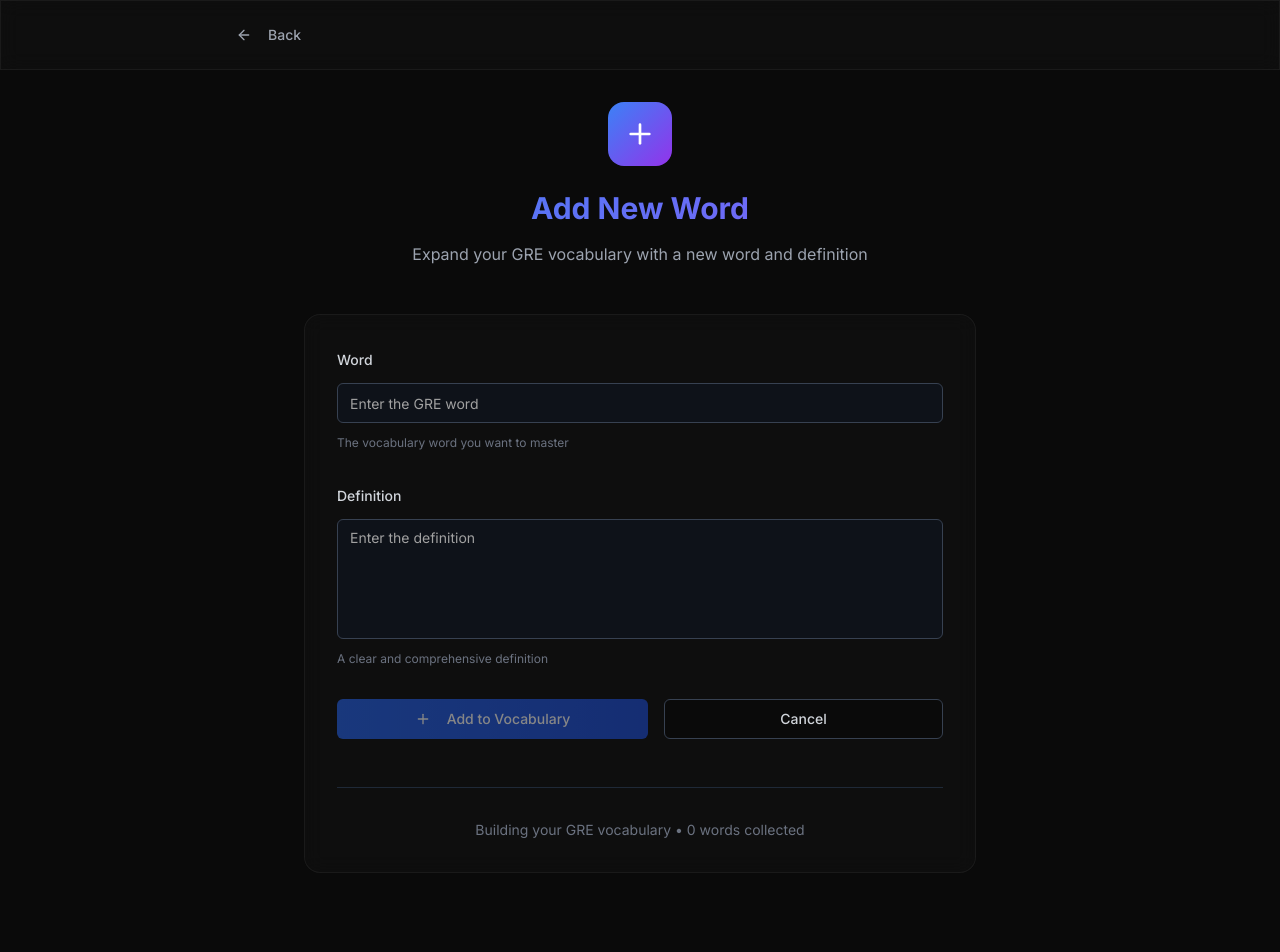
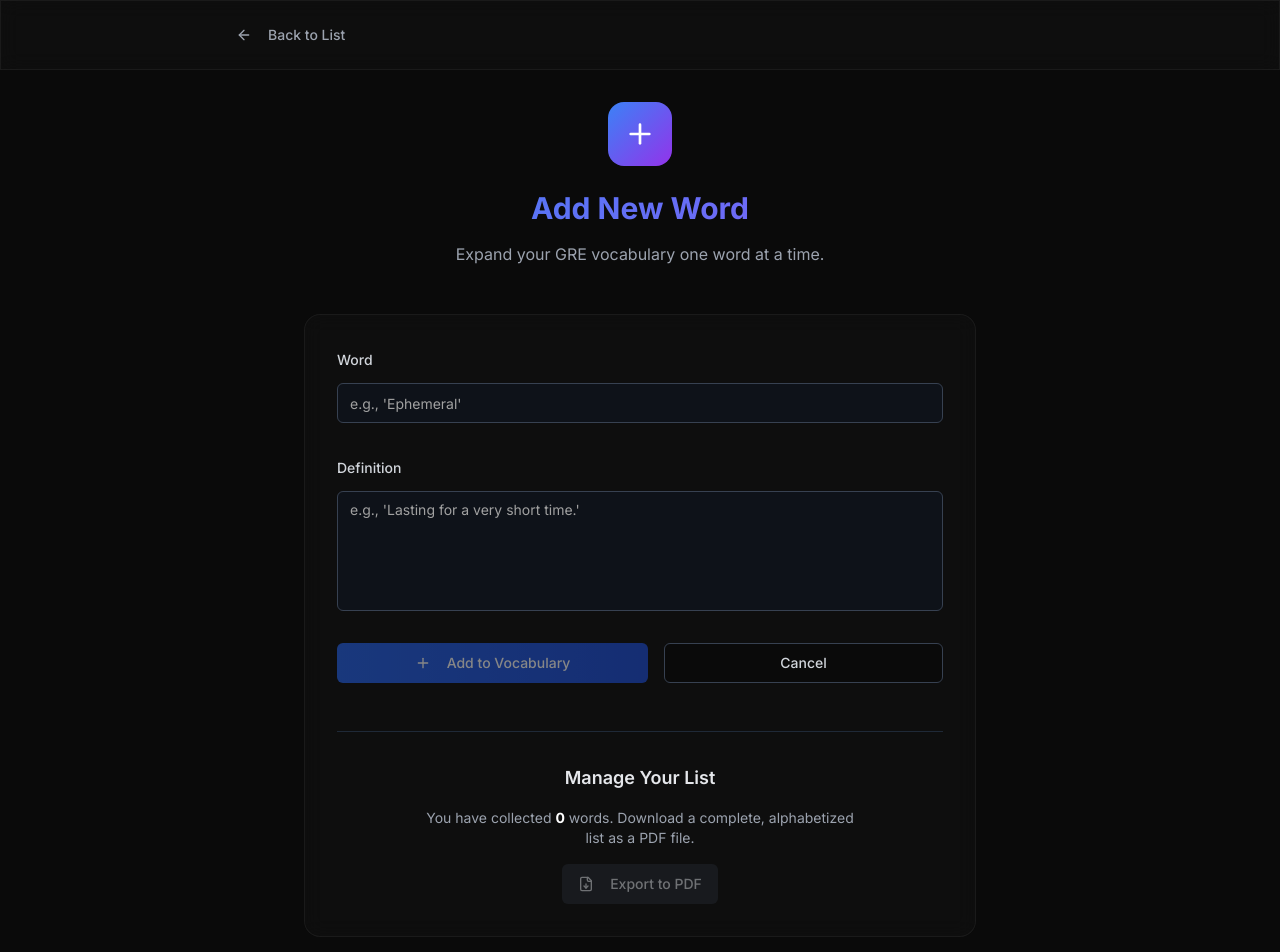
Before and after one commit to Jai-dayanand/Vocabbuilder, a Next.js app: page /add in a window 1280 px wide. Shown: the top 952 px of the page. Before the commit the page ends 905 px from the top, so only its background shows below. Built offline with nearby package versions, Linux system fonts and the light colour scheme; no server answers; the database is empty; sample sign-in values are in the browser's storage.

Commit message:
export pdf

```diff
--- a/package.json
+++ b/package.json
@@ -51,6 +51,8 @@
     "eslint-config-next": "13.5.1",
     "firebase": "^11.10.0",
     "input-otp": "^1.2.4",
+    "jspdf": "^3.0.1",
+    "jspdf-autotable": "^5.0.2",
     "lucide-react": "^0.446.0",
     "mammoth": "^1.9.1",
     "next": "^15.3.5",
--- a/src/app/add/page.tsx
+++ b/src/app/add/page.tsx
@@ -8,10 +8,14 @@ import { Button } from '@/components/ui/button';
 import { Input } from '@/components/ui/input';
 import { Textarea } from '@/components/ui/textarea';
 import { Label } from '@/components/ui/label';
-import { ArrowLeft, Plus, AlertTriangle, CheckCircle } from 'lucide-react';
+import { ArrowLeft, Plus, AlertTriangle, CheckCircle, FileDown, Loader2 } from 'lucide-react';
 import Link from 'next/link';
-import { collection, addDoc, serverTimestamp, query, where, getDocs } from 'firebase/firestore';
+import { collection, addDoc, serverTimestamp, query, where, getDocs, orderBy } from 'firebase/firestore';
 import { db } from '@/lib/firebase';
+
+// CORRECTED IMPORTS
+import jsPDF from 'jspdf';
+import autoTable from 'jspdf-autotable';
 
 export default function AddWordPage() {
   const [word, setWord] = useState('');
@@ -24,28 +28,29 @@ export default function AddWordPage() {
   const { user } = useAuth();
   const router = useRouter();
 
-  // Load existing words to check for duplicates
+  // State to manage the PDF export process
+  const [isExporting, setIsExporting] = useState(false);
+
+  // Load existing words on component mount
   useEffect(() => {
     if (!user) return;
 
     const loadExistingWords = async () => {
       try {
-        const q = query(
-          collection(db, 'gre_words'),
-          where('userId', '==', user.uid)
-        );
+        const q = query(collection(db, 'gre_words'), where('userId', '==', user.uid));
         const querySnapshot = await getDocs(q);
         const words = querySnapshot.docs.map(doc => doc.data().word.toLowerCase().trim());
         setExistingWords(words);
       } catch (error) {
         console.error('Error loading existing words:', error);
+        setError('Could not load existing word data.');
       }
     };
 
     loadExistingWords();
   }, [user]);
 
-  // Check for duplicates when word changes
+  // Check for duplicates
   useEffect(() => {
     if (word.trim()) {
       const normalizedWord = word.toLowerCase().trim();
@@ -57,7 +62,7 @@ export default function AddWordPage() {
 
   const handleSubmit = async (e: React.FormEvent) => {
     e.preventDefault();
-    if (!user || isDuplicate) return;
+    if (!user || isDuplicate || !word.trim() || !definition.trim()) return;
 
     setLoading(true);
     setError('');
@@ -70,14 +75,14 @@ export default function AddWordPage() {
         createdAt: serverTimestamp()
       });
 
+      setExistingWords(prev => [...prev, word.toLowerCase().trim()]);
       setSuccess(true);
       setWord('');
       setDefinition('');
 
       setTimeout(() => {
         setSuccess(false);
-        router.push('/');
-      }, 2000);
+      }, 3000);
     } catch (error) {
       console.error('Error adding word:', error);
       setError('Failed to add word. Please try again.');
@@ -86,92 +91,138 @@ export default function AddWordPage() {
     }
   };
 
+  // CORRECTED PDF EXPORT FUNCTION
+  const handleExportToPDF = async () => {
+    if (!user || existingWords.length === 0) {
+      setError('No words to export.');
+      return;
+    }
+
+    setIsExporting(true);
+    setError('');
+
+    try {
+      const q = query(
+        collection(db, 'gre_words'),
+        where('userId', '==', user.uid),
+        orderBy('word', 'asc')
+      );
+      const querySnapshot = await getDocs(q);
+      const allWordsData = querySnapshot.docs.map(doc => doc.data() as { word: string; definition: string });
+
+      if (allWordsData.length === 0) {
+        setError('No words found to export.');
+        setIsExporting(false);
+        return;
+      }
+
+      const doc = new jsPDF();
+
+      doc.setFontSize(18);
+      doc.text('My GRE Vocabulary List', 14, 22);
+      doc.setFontSize(11);
+      doc.setTextColor(100);
+      doc.text(`Total words: ${allWordsData.length}`, 14, 29);
+
+      // THE FIX IS HERE: Call autoTable as a function
+      autoTable(doc, {
+        startY: 35,
+        head: [['Word', 'Definition']],
+        body: allWordsData.map(item => [item.word, item.definition]),
+        theme: 'grid',
+        headStyles: {
+          fillColor: [28, 28, 28],
+          textColor: [255, 255, 255],
+        },
+        styles: {
+          font: 'helvetica',
+          fontSize: 10,
+          cellPadding: 3,
+        },
+        alternateRowStyles: {
+          fillColor: [245, 245, 245],
+        },
+      });
+
+      doc.save('gre_vocabulary_list.pdf');
+
+    } catch (err) {
+      console.error("Failed to export PDF:", err);
+      setError("An error occurred while exporting your vocabulary. Please try again.");
+    } finally {
+      setIsExporting(false);
+    }
+  };
+
+  // The rest of the component remains the same...
   return (
     <ProtectedRoute>
       <div className="min-h-screen bg-[#0a0a0a] text-white">
-        {/* Header */}
         <header className="glass border-b border-white/5">
           <div className="max-w-4xl mx-auto px-4 sm:px-6 lg:px-8 py-4">
             <Link href="/">
               <Button variant="ghost" size="sm" className="text-gray-400 hover:text-white hover:bg-gray-800">
                 <ArrowLeft className="h-4 w-4 mr-2" />
-                Back
+                Back to List
               </Button>
             </Link>
           </div>
         </header>
 
         <main className="max-w-4xl mx-auto px-4 sm:px-6 lg:px-8 py-8">
-          {/* Header */}
           <div className="text-center mb-12">
             <div className="w-16 h-16 bg-gradient-to-br from-blue-500 to-purple-600 rounded-2xl mx-auto mb-6 flex items-center justify-center">
               <Plus className="h-8 w-8 text-white" />
             </div>
-            <h1 className="text-3xl font-bold mb-4 gradient-text">
-              Add New Word
-            </h1>
+            <h1 className="text-3xl font-bold mb-4 gradient-text">Add New Word</h1>
             <p className="text-gray-400 max-w-2xl mx-auto">
-              Expand your GRE vocabulary with a new word and definition
+              Expand your GRE vocabulary one word at a time.
             </p>
           </div>
 
-          {/* Success Message */}
           {success && (
             <div className="mb-8 p-6 bg-green-500/10 border border-green-500/20 rounded-lg text-green-400 animate-fade-in">
               <div className="flex items-center space-x-3">
                 <CheckCircle className="h-6 w-6" />
                 <div>
                   <p className="font-semibold">Word added successfully!</p>
-                  <p className="text-green-300">Redirecting to vocabulary list...</p>
+                  <p className="text-sm text-green-300">You can add another or go back to your list.</p>
                 </div>
               </div>
             </div>
           )}
 
-          {/* Form */}
           <div className="glass rounded-2xl p-8 max-w-2xl mx-auto">
             <form onSubmit={handleSubmit} className="space-y-8">
               <div className="space-y-3">
-                <Label htmlFor="word" className="text-sm font-medium text-gray-300">
-                  Word
-                </Label>
+                <Label htmlFor="word" className="text-sm font-medium text-gray-300">Word</Label>
                 <Input
                   id="word"
                   type="text"
-                  placeholder="Enter the GRE word"
+                  placeholder="e.g., 'Ephemeral'"
                   value={word}
                   onChange={(e) => setWord(e.target.value)}
-                  className={`bg-gray-900/50 border-gray-700 text-white placeholder-gray-400 focus:border-blue-500 focus:bg-gray-900 ${
-                    isDuplicate ? 'border-red-500/50 bg-red-500/10' : ''
-                  }`}
+                  className={`bg-gray-900/50 border-gray-700 text-white placeholder-gray-400 focus:border-blue-500 focus:bg-gray-900 ${isDuplicate ? 'border-red-500/50 bg-red-500/10' : ''}`}
                   required
                 />
                 {isDuplicate && (
-                  <div className="flex items-center space-x-2 text-red-400 text-sm">
+                  <div className="flex items-center space-x-2 text-red-400 text-sm mt-2">
                     <AlertTriangle className="h-4 w-4" />
-                    <span>This word already exists in your vocabulary</span>
+                    <span>This word already exists in your vocabulary.</span>
                   </div>
                 )}
-                <p className="text-xs text-gray-500">
-                  The vocabulary word you want to master
-                </p>
               </div>
 
               <div className="space-y-3">
-                <Label htmlFor="definition" className="text-sm font-medium text-gray-300">
-                  Definition
-                </Label>
+                <Label htmlFor="definition" className="text-sm font-medium text-gray-300">Definition</Label>
                 <Textarea
                   id="definition"
-                  placeholder="Enter the definition"
+                  placeholder="e.g., 'Lasting for a very short time.'"
                   value={definition}
                   onChange={(e) => setDefinition(e.target.value)}
                   className="min-h-[120px] bg-gray-900/50 border-gray-700 text-white placeholder-gray-400 focus:border-blue-500 focus:bg-gray-900 resize-none"
                   required
                 />
-                <p className="text-xs text-gray-500">
-                  A clear and comprehensive definition
-                </p>
               </div>
 
               {error && (
@@ -181,37 +232,26 @@ export default function AddWordPage() {
               )}
 
               <div className="flex flex-col sm:flex-row space-y-4 sm:space-y-0 sm:space-x-4">
-                <Button
-                  type="submit"
-                  disabled={loading || !word.trim() || !definition.trim() || isDuplicate}
-                  className="flex-1 bg-gradient-to-r from-blue-600 to-blue-700 hover:from-blue-700 hover:to-blue-800 text-white font-medium disabled:opacity-50 disabled:cursor-not-allowed"
-                >
-                  {loading ? (
-                    <>
-                      <div className="animate-spin rounded-full h-4 w-4 border-b-2 border-white mr-2"></div>
-                      Adding...
-                    </>
-                  ) : (
-                    <>
-                      <Plus className="h-4 w-4 mr-2" />
-                      Add to Vocabulary
-                    </>
-                  )}
+                <Button type="submit" disabled={loading || !word.trim() || !definition.trim() || isDuplicate} className="flex-1 bg-gradient-to-r from-blue-600 to-blue-700 hover:from-blue-700 hover:to-blue-800 text-white font-medium disabled:opacity-50 disabled:cursor-not-allowed">
+                  {loading ? <Loader2 className="h-4 w-4 mr-2 animate-spin" /> : <Plus className="h-4 w-4 mr-2" />}
+                  {loading ? 'Adding...' : 'Add to Vocabulary'}
                 </Button>
-
                 <Link href="/" className="flex-1">
-                  <Button variant="outline" className="w-full border-gray-700 text-gray-300 hover:bg-gray-800">
-                    Cancel
-                  </Button>
+                  <Button variant="outline" className="w-full border-gray-700 text-gray-300 hover:bg-gray-800">Cancel</Button>
                 </Link>
               </div>
             </form>
 
             <div className="mt-12 pt-8 border-t border-gray-800">
-              <div className="text-center">
-                <p className="text-gray-500 text-sm">
-                  Building your GRE vocabulary • {existingWords.length} words collected
+              <div className="text-center space-y-4">
+                <h3 className="text-lg font-semibold text-gray-200">Manage Your List</h3>
+                <p className="text-sm text-gray-400 max-w-md mx-auto">
+                  You have collected <span className="font-bold text-white">{existingWords.length}</span> words. Download a complete, alphabetized list as a PDF file.
                 </p>
+                 <Button onClick={handleExportToPDF} disabled={isExporting || existingWords.length === 0} variant="secondary" className="bg-gray-700/50 hover:bg-gray-700 text-gray-300 disabled:opacity-50 disabled:cursor-not-allowed">
+                    {isExporting ? <Loader2 className="h-4 w-4 mr-2 animate-spin" /> : <FileDown className="h-4 w-4 mr-2" />}
+                    {isExporting ? 'Exporting...' : `Export to PDF`}
+                  </Button>
               </div>
             </div>
           </div>
```
Also changed, not shown: 1 other file (tests, documents, lock files or other folders).
